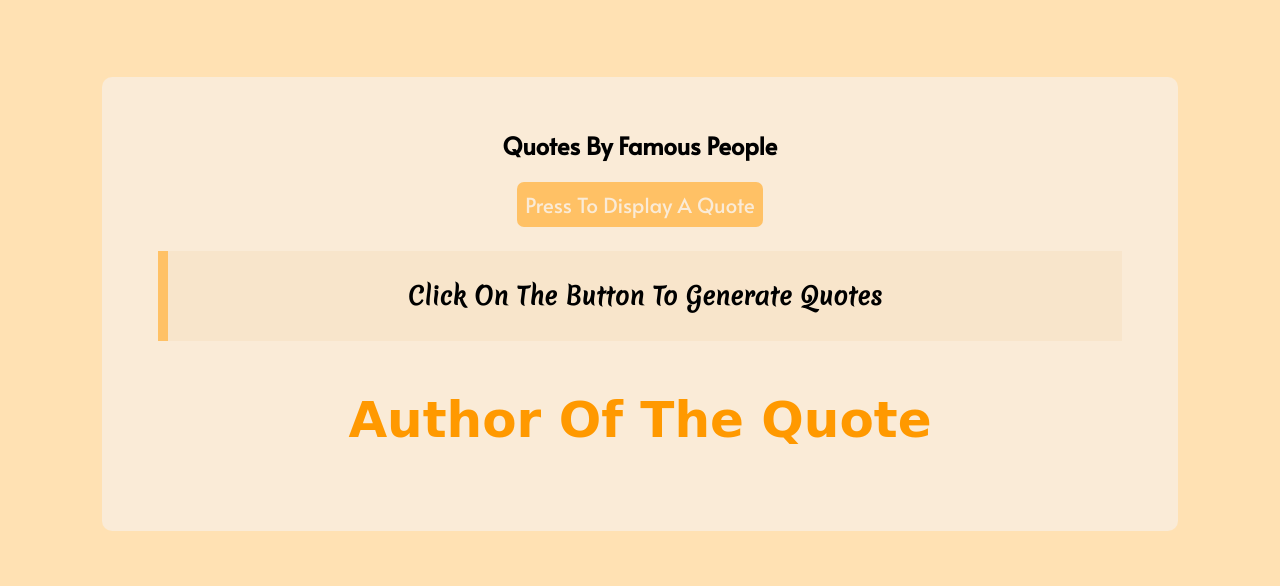
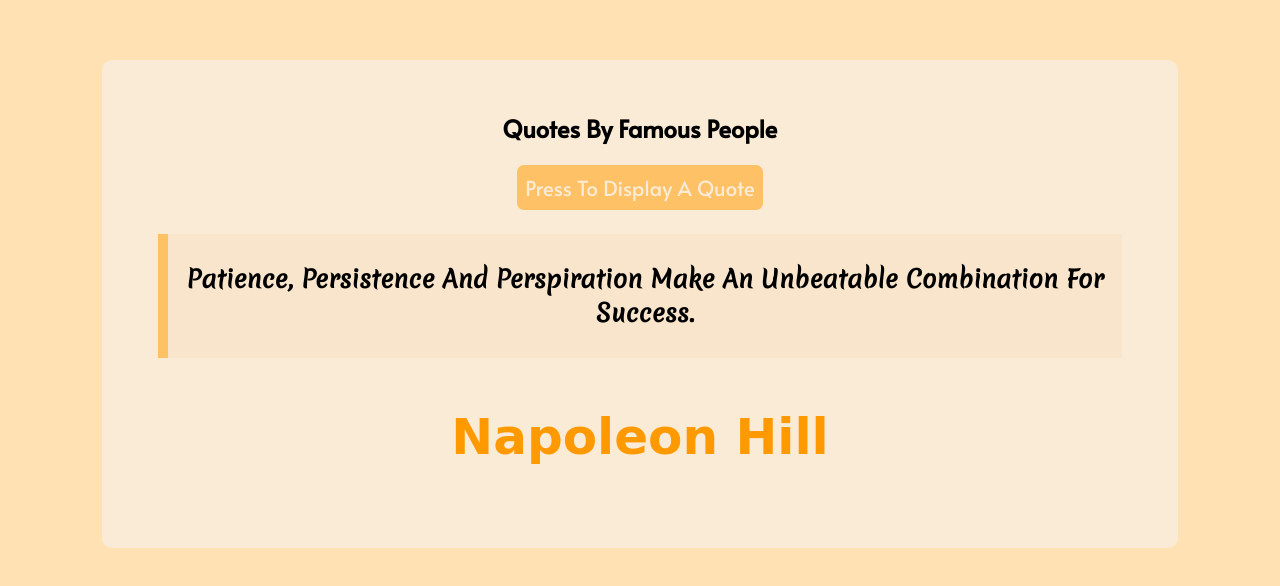
Before and after one commit to NaumanMunir9/Quote-Generator-VanillaJS-DOM, a plain HTML site: page index.html in a window 1280 px wide. Shown: the part 104-690 px from the top of the page. Drawn offline with Linux system fonts and the light colour scheme; a web font is replaced by a local one.

Commit message:
quote and quote author

```diff
--- a/index.html
+++ b/index.html
@@ -11,9 +11,12 @@
       <h2>quotes by famous people</h2>
       <button type="button" id="quoteBtn">press to display a quote</button>
       <blockquote>
-        <h2 id="quote">click on the button to generate quotes</h2>
+        <h2 id="quote">
+          Patience, persistence and perspiration make an unbeatable combination
+          for success.
+        </h2>
       </blockquote>
-      <h3 id="quoteAuthor">author of the quote</h3>
+      <h3 id="quoteAuthor">Napoleon Hill</h3>
     </div>
     <script src="script.js"></script>
   </body>
```
